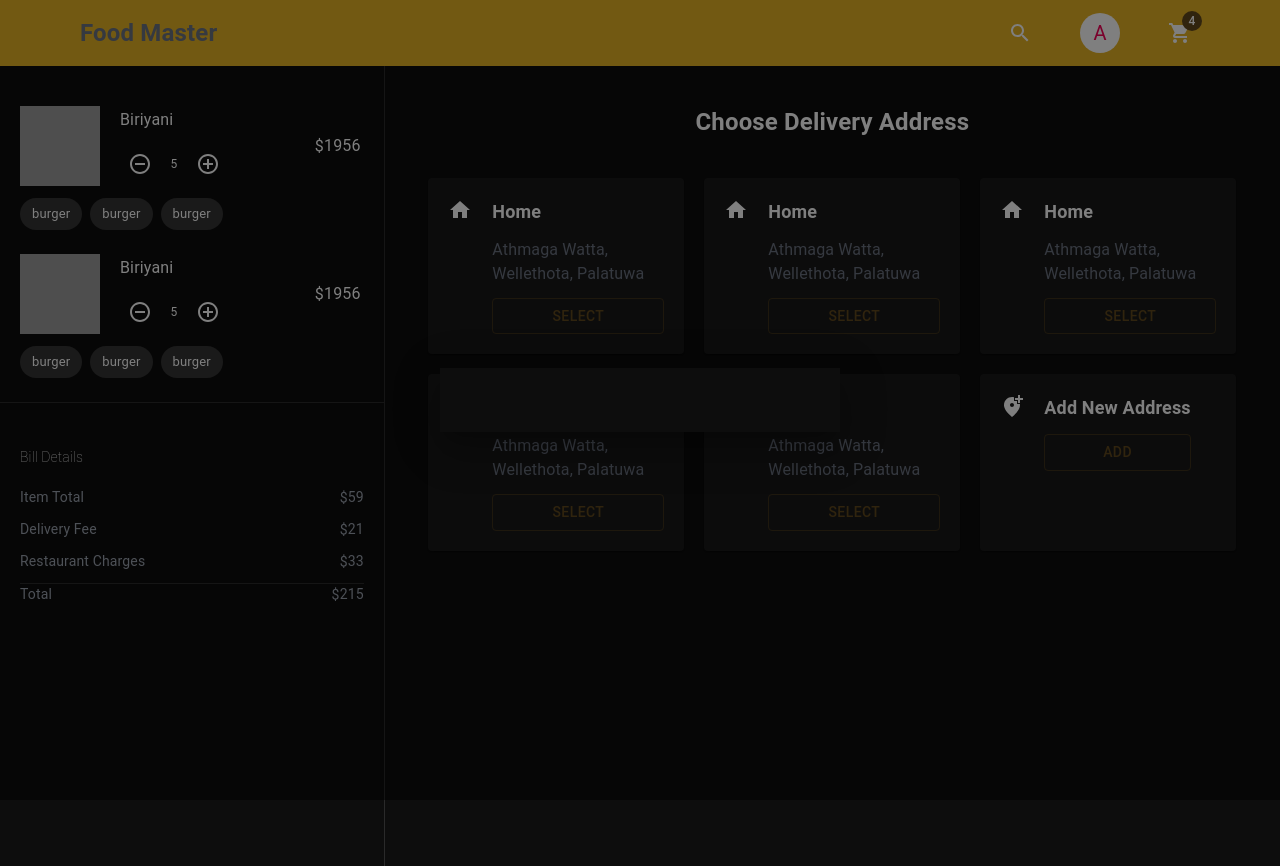
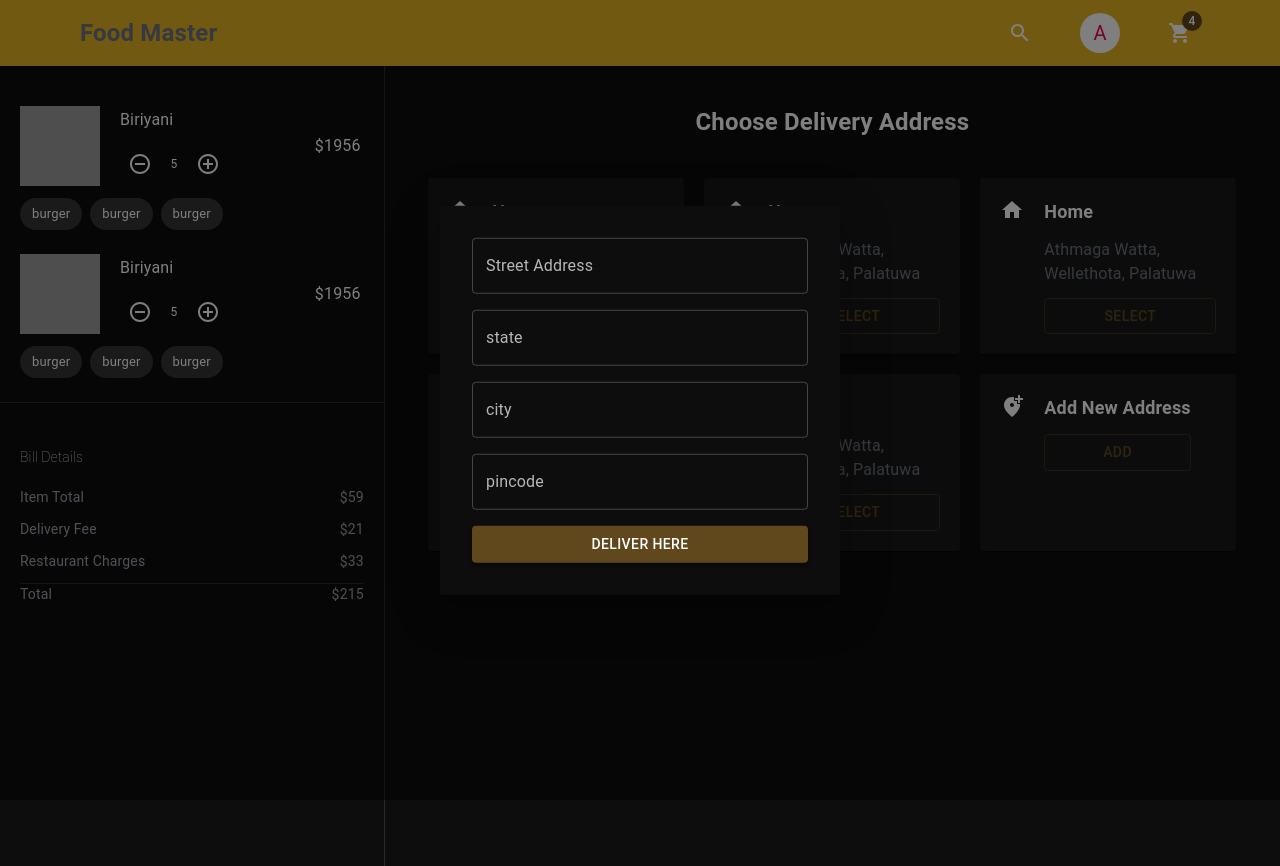
Before and after one commit to ASHAN2021/food-ordering, a React (Create React App) app in the folder frontend/: page / in a window 1280 px wide. Both pictures are taken after a click on the button "ADD". Built offline with nearby package versions, Linux system fonts and the light colour scheme; grey boxes are pictures that could not be loaded.

Commit message:
Cart ui implement completed

```diff
--- a/frontend/package.json
+++ b/frontend/package.json
@@ -14,6 +14,7 @@
     "react-scripts": "5.0.1",
     "react-slick": "^0.30.3",
     "slick-carousel": "^1.8.1",
+    "yup": "^1.6.1",
     "yupp": "^0.3.0"
   },
   "scripts": {
--- /dev/null
+++ b/frontend/src/Theme/Profile.jsx
@@ -0,0 +1,9 @@
+import React from 'react'
+
+const Profile = () => {
+  return (
+    <div>Profile</div>
+  )
+}
+
+export default Profile
--- a/frontend/src/component/Card/Cart.jsx
+++ b/frontend/src/component/Card/Cart.jsx
@@ -1,8 +1,24 @@
-import { Box, Button, Card, Divider, Modal } from '@mui/material'
+import { Box, Button, Card, Divider, Grid, Grid2, Modal, TextField } from '@mui/material'
+import { ErrorMessage, Field, Form, Formik } from 'formik';
 import React from 'react'
 import CartItem from './CartItem'
 import AddressCard from './AddressCard';
 import AddLocationAltIcon from '@mui/icons-material/AddLocationAlt';
+// import * as Yup from 'yup';
+
+const initialValues={
+  streetAddress:'',
+  state:'',
+  pincode:'',
+  city:'',
+}
+// const validationSchema=Yup.object.shape({
+//   streetAddress:Yup.string().required('Street address is Required'),
+//   state:Yup.string().required('State is Required'),
+//   pincode:Yup.required('pincode  is Required'),
+//   city:Yup.string().required('City is Required'),
+// })
+
 
 const items=[1,1];
 const Cart = () => {
@@ -11,8 +27,13 @@ const Cart = () => {
     }
 
     const handleOpenAddressModal=()=>setOpen(true);
-        const [open, setOpen] = React.useState(false);
-        const handleClose = () => setOpen(false);
+    const [open, setOpen] = React.useState(false);
+    const handleClose = () => setOpen(false);
+
+    const handleSubmit=(values)=>{
+        console.log("form values",values);
+
+    }
 
 
     const style = {
@@ -94,7 +115,84 @@ const Cart = () => {
   aria-describedby="modal-modal-description"
 >
   <Box sx={style}>
+    <Formik initialValues={initialValues}
+    // validationSchema={validationSchema}
+    onSubmit={handleSubmit}
+    >
+      <Form>
+          <Grid container spacing={2}>
+          <Grid item xs={12}>
+              <Field
+                as={TextField}
+                name="streetAddress"
+                label="Street Address"
+                variant="outlined"
+                fullWidth
+                // error={!ErrorMessage("streetAddress")}
+                // helperText={
+                //   <ErrorMessage>
+                //     {(msg)=><span className='text-red-600' >{msg}</span>}
+                //   </ErrorMessage>
+                // }
 
+              />
+          </Grid>
+          <Grid item xs={12}>
+              <Field
+                as={TextField}
+                name="state"
+                label="state"
+                variant="outlined"
+                fullWidth
+                // error={!ErrorMessage("streetAddress")}
+                // helperText={
+                //   <ErrorMessage>
+                //     {(msg)=><span className='text-red-600' >{msg}</span>}
+                //   </ErrorMessage>
+                // }
+
+              />
+          </Grid>
+          <Grid item xs={12}>
+              <Field
+                as={TextField}
+                name="city"
+                label="city"
+                variant="outlined"
+                fullWidth
+                // error={!ErrorMessage("streetAddress")}
+                // helperText={
+                //   <ErrorMessage>
+                //     {(msg)=><span className='text-red-600' >{msg}</span>}
+                //   </ErrorMessage>
+                // }
+
+              />
+          </Grid>
+          <Grid item xs={12}>
+              <Field
+                as={TextField}
+                name="pincode"
+                label="pincode"
+                variant="outlined"
+                fullWidth
+                // error={!ErrorMessage("streetAddress")}
+                // helperText={
+                //   <ErrorMessage>
+                //     {(msg)=><span className='text-red-600' >{msg}</span>}
+                //   </ErrorMessage>
+                // }
+
+              />
+          </Grid>
+          <Grid item xs={12}>
+                <Button fullWidth variant='contained' type='submit' color='primary'>Deliver Here</Button>
+          </Grid>
+      </Grid>
+      </Form>
+
+
+    </Formik>
   </Box>
 </Modal>
     </>
```
Also changed, not shown: 1 other file (tests, documents, lock files or other folders).
